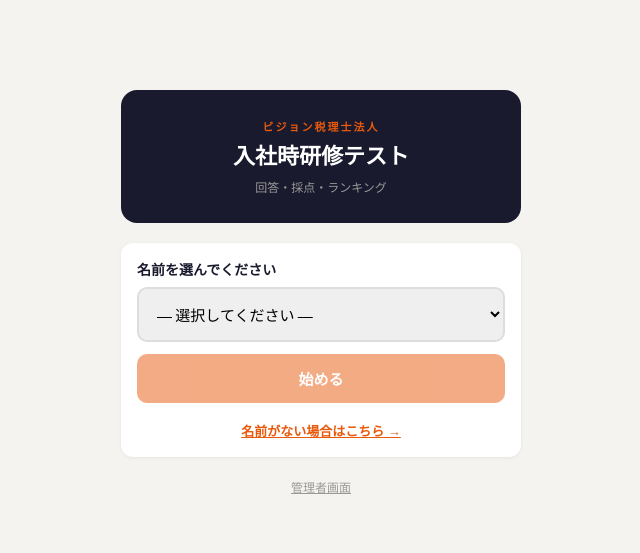
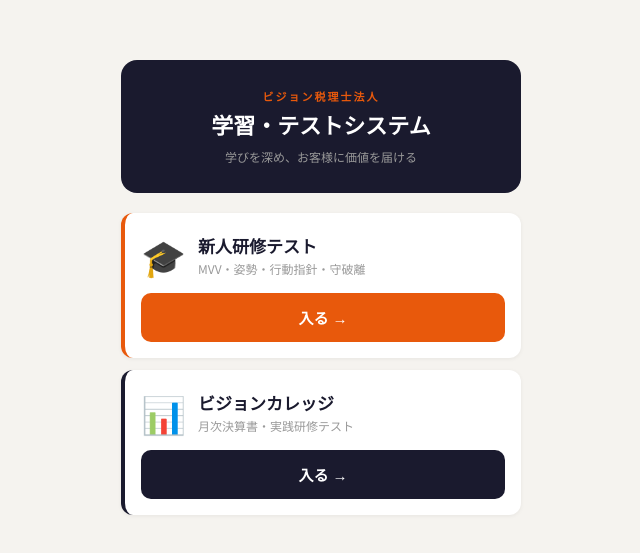
Before and after one commit to suzukimunenari-coder/vision-kenshu, a Next.js app: page / in a window 1280 px wide. Shown: the part 107-660 px from the top of the page, without its empty margins (319-959 px from the left). Built offline with nearby package versions, Linux system fonts and the light colour scheme.

Commit message:
Update page.js

```diff
--- a/src/app/page.js
+++ b/src/app/page.js
@@ -3,6 +3,7 @@
 
 const GAS_URL = "https://script.google.com/macros/s/AKfycbxOOhjOqe9GfdX9DfUdcLpBW6apPM7eyrP8_bWXGWUmwkQ6G1fzPWzHmnR6BDwHBNGFSQ/exec";
 const SKEY = "vt_v6";
+const SKEY_C = "vc_v1";
 const ADMIN_PASSWORD = "9999";
 const DEFAULT_MEMBERS = ["中嶋寛彩","大野裕貴","佐藤北斗","小川泰佑","望月梨花","相澤","小金澤葵","廣瀬紫音","菊川太翼","鈴木翔"];
 
@@ -49,7 +50,7 @@
   id:"test_0413",title:"テスト② 行動指針・良樹細根・成果の三原則",date:"2026/4/13",totalScore:50,
   modelAnswers:{
     q1_kodo:"お客様第一主義、素直と謙虚さ、良樹細根、熱意、人間として何が正しいか、原理・原則を守る、正直な仕事をする、時間を大切にする、成長、プラス発想、毎日0.1％成長する、一人の100歩より百人の1歩",
-    q2_ryoju:"「良樹細根（りょうじゅさいこん）」とは、良い果実（成果）を得るには、見えない根（人間性や基礎）を育てる必要があるという教え。細かく根が張っている木は枝葉もよく茂り立派な木になる。良い成果は日頃の行い・心・基礎など見えない部分から生まれる。経営や教育の場で、目に見える結果よりも地道な努力や基礎固めの重要性を説く際に使われる。",
+    q2_ryoju:"「良樹細根（りょうじゅさいこん）」とは、良い果実（成果）を得るには、見えない根（人間性や基礎）を育てる必要があるという教え。細かく根が張っている木は枝葉もよく茂り立派な木になる。良い成果は日頃の行い・心・基礎など見えない部分から生まれる。",
     q3_ne:"感謝・挨拶・清掃・環境整備・素直・人格・人間力・誠実・誠意・熱意・笑顔・規律・勤勉・親孝行・礼儀・謙虚・報連相・約束を守る・読書・仲間（20個中10個）",
     q4_stage1:"インプット中心・仕事がわかる喜び。勉強の習慣を身につける。会計・税務・労務の知識習得。掃除・挨拶を実践する。",
     q5_seika:"①スピード（即応性）②文字量（熱量と論理）③愚直に実践（試行回数と量）"
@@ -60,6 +61,28 @@
     {id:"q3_ne",title:"問3：根の部分10個",question:"「良樹細根」図内の「根（環境整備）」の部分を10個答えてください。",maxScore:10,scoringMode:"暗記型"},
     {id:"q4_stage1",title:"問4：第1ステージ",question:"従業員の未来像の第1ステージで意識するべきことは何ですか？",maxScore:10,scoringMode:"理解型（文字量なし）"},
     {id:"q5_seika",title:"問5：成果が出る人の三原則",question:"「成果が出る人の三原則」は何ですか？\n3つ答えてください。",maxScore:10,scoringMode:"暗記型"},
+  ]
+}];
+
+const COLLEGE_SESSIONS = [{
+  id:"college_0413",title:"基礎テスト① 月次決算書の基本",date:"2026/4/13",totalScore:70,
+  modelAnswers:{
+    c1_color:"青→当月黒字・累計黒字。黄→当月黒字だが累計赤字、または当月赤字だが累計黒字。ピンク→当月赤字・累計赤字。",
+    c2_pqmqfg:"PQ→売上高（単価×数量）。MQ→粗利益額（売上高－変動費）。F→固定費。G→経常利益（MQ－F）。",
+    c3_soneki:"固定費÷粗利益額",
+    c4_anzen:"G÷MQ。販売数量の減少にどれだけ耐えられるかを示す指標。理想10%・目標5%。",
+    c5_explain:"P（単価）・Q（数量）・V（変動費）・F（固定費）の4つの視点で説明する。感度分析を使い、どの要素が一番利益に影響するかを数字で示しながら、どこに手を打てば利益が出るかをお客様と一緒に考える。",
+    c6_salesdown:"売上三期比較グラフで傾向を確認する。粗利益率・固定費生産性・損益分岐点比率を見て、P（単価）を上げるかQ（数量）を増やすかF（固定費）を下げるかを提案する。",
+    c7_cashflow:"利益は損益計算書上の数字だが、売掛金の増加・借入返済・設備投資などでお金は出ていく。キャッシュフロー計算書で実際のお金の動きを確認し、勘定合って銭足らずの状態を説明する。"
+  },
+  questions:[
+    {id:"c1_color",title:"問1：表紙の色の意味",question:"月次決算書の表紙の色（青・黄・ピンク）それぞれの意味を答えてください。",maxScore:15,scoringMode:"暗記型"},
+    {id:"c2_pqmqfg",title:"問2：PQ・MQ・F・Gの意味",question:"PQ・MQ・F・Gそれぞれの意味を答えてください。",maxScore:20,scoringMode:"暗記型"},
+    {id:"c3_soneki",title:"問3：損益分岐点比率の計算式",question:"損益分岐点比率の計算式を答えてください。",maxScore:10,scoringMode:"暗記型"},
+    {id:"c4_anzen",title:"問4：経営安全率とは",question:"経営安全率とは何ですか？計算式と意味を説明してください。",maxScore:10,scoringMode:"理解型（文字量なし）"},
+    {id:"c5_explain",title:"問5：お客様への説明",question:"月次決算書を使って「どこに手を打てば利益が出るか」をお客様に説明する場合、どのように説明しますか？",maxScore:15,scoringMode:"理解型（文字量あり）"},
+    {id:"c6_salesdown",title:"問6：売上が下がった時",question:"お客様の売上が前年比で下がっていた場合、何を見てどう対応を提案しますか？",maxScore:10,scoringMode:"理解型（文字量あり）"},
+    {id:"c7_cashflow",title:"問7：利益とお金の違い",question:"「利益が出ているのにお金が残らない」という状況をどう説明しますか？",maxScore:10,scoringMode:"理解型（文字量あり）"},
   ]
 }];
 
@@ -98,14 +121,14 @@
   return null;
 }
 
-function dbLoad() { try { return JSON.parse(localStorage.getItem(SKEY) || "{}"); } catch { return {}; } }
-function dbSave(d) { try { localStorage.setItem(SKEY, JSON.stringify(d)); } catch {} }
-function cfgLoad() { try { return JSON.parse(localStorage.getItem(SKEY + "_cfg") || "{}"); } catch { return {}; } }
-function cfgSave(c) { try { localStorage.setItem(SKEY + "_cfg", JSON.stringify(c)); } catch {} }
+function dbLoad(key) { try { return JSON.parse(localStorage.getItem(key || SKEY) || "{}"); } catch { return {}; } }
+function dbSave(d, key) { try { localStorage.setItem(key || SKEY, JSON.stringify(d)); } catch {} }
+function cfgLoad(key) { try { return JSON.parse(localStorage.getItem((key || SKEY) + "_cfg") || "{}"); } catch { return {}; } }
+function cfgSave(c, key) { try { localStorage.setItem((key || SKEY) + "_cfg", JSON.stringify(c)); } catch {} }
 
 function initAll() {
-  const d = dbLoad();
-  const savedCfg = cfgLoad();
+  const d = dbLoad(SKEY);
+  const savedCfg = cfgLoad(SKEY);
   const cfg = {};
   cfg.members = savedCfg.members || [...DEFAULT_MEMBERS];
   cfg.sessions = DEFAULT_SESSIONS.map(ds => {
@@ -124,12 +147,77 @@
       changed = true;
     }
   });
-  if (changed) dbSave(d);
-  cfgSave(cfg);
+  if (changed) dbSave(d, SKEY);
+  cfgSave(cfg, SKEY);
+  return { data: d, cfg };
+}
+
+function initCollege() {
+  const d = dbLoad(SKEY_C);
+  const savedCfg = cfgLoad(SKEY_C);
+  const cfg = {};
+  cfg.members = savedCfg.members || [];
+  cfg.sessions = COLLEGE_SESSIONS.map(ds => {
+    const existing = (savedCfg.sessions || []).find(s => s.id === ds.id);
+    if (!existing) return { ...ds };
+    return { ...existing, modelAnswers: ds.modelAnswers, questions: ds.questions.map(dq => ({ ...dq, scoringMode: dq.scoringMode })) };
+  });
+  const defaultIds = COLLEGE_SESSIONS.map(s => s.id);
+  const customSessions = (savedCfg.sessions || []).filter(s => !defaultIds.includes(s.id));
+  cfg.sessions = [...cfg.sessions, ...customSessions];
+  cfgSave(cfg, SKEY_C);
   return { data: d, cfg };
 }
 
 export default function App() {
+  const [mode, setMode] = useState("top"); // "top" | "shinjin" | "college"
+  return (
+    <div style={{ background: "#F5F3EF", minHeight: "100vh" }}>
+      <style>{`@keyframes spin{to{transform:rotate(360deg)}} @keyframes fadeIn{from{opacity:0;transform:translateY(6px)}to{opacity:1;transform:translateY(0)}} .fade{animation:fadeIn .2s ease} *{box-sizing:border-box}`}</style>
+      {mode === "top" && <TopPage onSelect={setMode} />}
+      {mode === "shinyin" && <ShinjiApp onBack={() => setMode("top")} />}
+      {mode === "college" && <CollegeApp onBack={() => setMode("top")} />}
+    </div>
+  );
+}
+
+// ===== トップページ =====
+function TopPage({ onSelect }) {
+  return (
+    <div style={S.cw}>
+      <div style={{ width: "100%", maxWidth: 400 }} className="fade">
+        <div style={S.lb}>
+          <div style={S.ls}>ビジョン税理士法人</div>
+          <div style={S.lm}>学習・テストシステム</div>
+          <div style={S.ld}>学びを深め、お客様に価値を届ける</div>
+        </div>
+        <div style={{ ...S.card, cursor: "pointer", borderLeft: "4px solid #E8590C" }} onClick={() => onSelect("shinyin")}>
+          <div style={{ display: "flex", alignItems: "center", gap: 12 }}>
+            <div style={{ fontSize: 36 }}>🎓</div>
+            <div>
+              <div style={{ fontSize: 17, fontWeight: 700, color: "#1A1A2E" }}>新人研修テスト</div>
+              <div style={{ fontSize: 12, color: "#999", marginTop: 2 }}>MVV・姿勢・行動指針・守破離</div>
+            </div>
+          </div>
+          <button style={{ ...S.btnO, marginTop: 12 }}>入る →</button>
+        </div>
+        <div style={{ ...S.card, cursor: "pointer", borderLeft: "4px solid #1A1A2E" }} onClick={() => onSelect("college")}>
+          <div style={{ display: "flex", alignItems: "center", gap: 12 }}>
+            <div style={{ fontSize: 36 }}>📊</div>
+            <div>
+              <div style={{ fontSize: 17, fontWeight: 700, color: "#1A1A2E" }}>ビジョンカレッジ</div>
+              <div style={{ fontSize: 12, color: "#999", marginTop: 2 }}>月次決算書・実践研修テスト</div>
+            </div>
+          </div>
+          <button style={{ ...S.btnD, marginTop: 12 }}>入る →</button>
+        </div>
+      </div>
+    </div>
+  );
+}
+
+// ===== 新人研修テスト アプリ =====
+function ShinjiApp({ onBack }) {
   const [page, setPage] = useState("login");
   const [prevPage, setPrevPage] = useState("sessions");
   const [user, setUser] = useState("");
@@ -138,32 +226,53 @@
   const [selSession, setSelSession] = useState(null);
   const [doneRec, setDoneRec] = useState(null);
   useEffect(() => { const { data: d, cfg: c } = initAll(); setData(d); setCfg(c); }, []);
-  const updateCfg = c => { cfgSave(c); setCfg({ ...c }); };
-  const updateData = d => { dbSave(d); setData({ ...d }); };
+  const updateCfg = c => { cfgSave(c, SKEY); setCfg({ ...c }); };
+  const updateData = d => { dbSave(d, SKEY); setData({ ...d }); };
   const goRanking = (from) => { setPrevPage(from); setPage("ranking"); };
-  return (
-    <div style={{ background: "#F5F3EF", minHeight: "100vh" }}>
-      <style>{`@keyframes spin{to{transform:rotate(360deg)}} @keyframes fadeIn{from{opacity:0;transform:translateY(6px)}to{opacity:1;transform:translateY(0)}} .fade{animation:fadeIn .2s ease} *{box-sizing:border-box}`}</style>
-      {page === "login" && <LoginPage cfg={cfg} onStart={n => { setUser(n); setPage("sessions"); }} onAdmin={(pw) => { if(pw === ADMIN_PASSWORD){ setPage("admin"); } }} updateCfg={updateCfg} />}
-      {page === "sessions" && <SessionList user={user} data={data} cfg={cfg} onSelect={s => { setSelSession(s); setPage("quiz"); }} onBack={() => setPage("login")} onShowRanking={() => goRanking("sessions")} />}
-      {page === "quiz" && selSession && <QuizPage user={user} session={selSession} data={data} onDone={async rec => {
-        const d = dbLoad();
-        if (!d[user]) d[user] = {};
-        d[user][selSession.id] = rec;
-        dbSave(d);
-        setData({ ...d });
-        setDoneRec(rec);
-        await saveGAS(user, selSession.id, rec.answers, rec.scoring, rec.submittedAt);
-        setPage("done");
-      }} />}
-      {page === "done" && selSession && doneRec && <DonePage user={user} session={selSession} rec={doneRec} onBack={() => { setDoneRec(null); setPage("sessions"); }} />}
-      {page === "admin" && <AdminPage data={data} cfg={cfg} onBack={() => setPage("login")} updateData={updateData} updateCfg={updateCfg} onShowRanking={() => goRanking("admin")} />}
-      {page === "ranking" && <RankingPage data={data} cfg={cfg} onBack={() => setPage(prevPage || "sessions")} />}
-    </div>
-  );
+
+  return <>
+    {page === "login" && <LoginPage cfg={cfg} onStart={n => { setUser(n); setPage("sessions"); }} onAdmin={(pw) => { if(pw === ADMIN_PASSWORD) setPage("admin"); }} updateCfg={updateCfg} onBack={onBack} appName="新人研修テスト" appSub="MVV・姿勢・行動指針" />}
+    {page === "sessions" && <SessionList user={user} data={data} cfg={cfg} onSelect={s => { setSelSession(s); setPage("quiz"); }} onBack={() => setPage("login")} onShowRanking={() => goRanking("sessions")} />}
+    {page === "quiz" && selSession && <QuizPage user={user} session={selSession} data={data} onDone={async rec => {
+      const d = dbLoad(SKEY); if (!d[user]) d[user] = {}; d[user][selSession.id] = rec;
+      dbSave(d, SKEY); setData({ ...d }); setDoneRec(rec);
+      await saveGAS(user, selSession.id, rec.answers, rec.scoring, rec.submittedAt); setPage("done");
+    }} />}
+    {page === "done" && selSession && doneRec && <DonePage user={user} session={selSession} rec={doneRec} onBack={() => { setDoneRec(null); setPage("sessions"); }} />}
+    {page === "admin" && <AdminPage data={data} cfg={cfg} onBack={() => setPage("login")} updateData={updateData} updateCfg={updateCfg} onShowRanking={() => goRanking("admin")} skey={SKEY} />}
+    {page === "ranking" && <RankingPage data={data} cfg={cfg} onBack={() => setPage(prevPage || "sessions")} />}
+  </>;
 }
 
-function LoginPage({ cfg, onStart, onAdmin, updateCfg }) {
+// ===== ビジョンカレッジ アプリ =====
+function CollegeApp({ onBack }) {
+  const [page, setPage] = useState("login");
+  const [prevPage, setPrevPage] = useState("sessions");
+  const [user, setUser] = useState("");
+  const [data, setData] = useState({});
+  const [cfg, setCfg] = useState({ members: [], sessions: [] });
+  const [selSession, setSelSession] = useState(null);
+  const [doneRec, setDoneRec] = useState(null);
+  useEffect(() => { const { data: d, cfg: c } = initCollege(); setData(d); setCfg(c); }, []);
+  const updateCfg = c => { cfgSave(c, SKEY_C); setCfg({ ...c }); };
+  const updateData = d => { dbSave(d, SKEY_C); setData({ ...d }); };
+  const goRanking = (from) => { setPrevPage(from); setPage("ranking"); };
+
+  return <>
+    {page === "login" && <LoginPage cfg={cfg} onStart={n => { setUser(n); setPage("sessions"); }} onAdmin={(pw) => { if(pw === ADMIN_PASSWORD) setPage("admin"); }} updateCfg={updateCfg} onBack={onBack} appName="ビジョンカレッジ" appSub="月次決算書・実践研修" allowNewName={true} />}
+    {page === "sessions" && <SessionList user={user} data={data} cfg={cfg} onSelect={s => { setSelSession(s); setPage("quiz"); }} onBack={() => setPage("login")} onShowRanking={() => goRanking("sessions")} />}
+    {page === "quiz" && selSession && <QuizPage user={user} session={selSession} data={data} onDone={async rec => {
+      const d = dbLoad(SKEY_C); if (!d[user]) d[user] = {}; d[user][selSession.id] = rec;
+      dbSave(d, SKEY_C); setData({ ...d }); setDoneRec(rec);
+      await saveGAS(user, selSession.id, rec.answers, rec.scoring, rec.submittedAt); setPage("done");
+    }} />}
+    {page === "done" && selSession && doneRec && <DonePage user={user} session={selSession} rec={doneRec} onBack={() => { setDoneRec(null); setPage("sessions"); }} />}
+    {page === "admin" && <AdminPage data={data} cfg={cfg} onBack={() => setPage("login")} updateData={updateData} updateCfg={updateCfg} onShowRanking={() => goRanking("admin")} skey={SKEY_C} isCollege={true} />}
+    {page === "ranking" && <RankingPage data={data} cfg={cfg} onBack={() => setPage(prevPage || "sessions")} />}
+  </>;
+}
+
+function LoginPage({ cfg, onStart, onAdmin, updateCfg, onBack, appName, appSub, allowNewName }) {
   const [sel, setSel] = useState("");
   const [showInput, setShowInput] = useState(false);
   const [newName, setNewName] = useState("");
@@ -185,8 +294,8 @@
       <div style={{ width: "100%", maxWidth: 400 }} className="fade">
         <div style={S.lb}>
           <div style={S.ls}>ビジョン税理士法人</div>
-          <div style={S.lm}>入社時研修テスト</div>
-          <div style={S.ld}>回答・採点・ランキング</div>
+          <div style={S.lm}>{appName || "研修テスト"}</div>
+          <div style={S.ld}>{appSub || ""}</div>
         </div>
         {!showInput ? (
           <div style={S.card}>
@@ -222,6 +331,7 @@
             <button style={{ ...S.btnG, marginTop: 8 }} onClick={() => { setShowPw(false); setPw(""); }}>キャンセル</button>
           </div>
         )}
+        {onBack && <button onClick={onBack} style={{ ...S.al, color: "#E8590C" }}>← トップに戻る</button>}
       </div>
     </div>
   );
@@ -232,7 +342,7 @@
   return (
     <div style={S.pw} className="fade">
       <div style={S.hdr}>
-        <div><div style={S.hs}>入社時研修テスト</div><div style={{ fontSize: 16, fontWeight: 700 }}>{user} さん</div></div>
+        <div><div style={S.hs}>テスト一覧</div><div style={{ fontSize: 16, fontWeight: 700 }}>{user} さん</div></div>
         <button style={S.btnSG} onClick={onBack}>ログアウト</button>
       </div>
       <button style={{ ...S.btnO, marginBottom: 16 }} onClick={onShowRanking}>🏆 みんなの順位・点数を見る</button>
@@ -277,9 +387,7 @@
     if (session.modelAnswers) {
       setMsg("AIが採点中... しばらくお待ちください");
       sc = await scoreWithAI(session, answers);
-    } else {
-      setMsg("提出中...");
-    }
+    } else { setMsg("提出中..."); }
     onDone({ answers: { ...answers }, submittedAt: new Date().toISOString(), scoring: sc });
   };
   if (sub) return <div style={{ ...S.cw, flexDirection: "column" }}><div style={S.spin} /><p style={{ fontSize: 15, fontWeight: 700, color: "#1A1A2E", marginTop: 16 }}>{msg}</p><p style={{ fontSize: 12, color: "#999", marginTop: 8 }}>10〜20秒かかります</p></div>;
@@ -399,7 +507,7 @@
   </div>;
 }
 
-function AdminPage({ data, cfg, onBack, updateData, updateCfg, onShowRanking }) {
+function AdminPage({ data, cfg, onBack, updateData, updateCfg, onShowRanking, skey, isCollege }) {
   const [tab, setTab] = useState("results");
   const [selSId, setSelSId] = useState((cfg.sessions || [])[0]?.id);
   const [detail, setDetail] = useState(null);
@@ -417,7 +525,7 @@
   const hensa = calcHensa(scores) || {};
   const addMember = () => { if (!newName.trim()) return; updateCfg({ ...cfg, members: [...cfg.members, newName.trim()] }); setNewName(""); };
   const remMember = n => updateCfg({ ...cfg, members: cfg.members.filter(m => m !== n) });
-  const delAnswer = (n, sid) => { const d = dbLoad(); if (d[n]) { delete d[n][sid]; if (!Object.keys(d[n]).length) delete d[n]; } updateData(d); setDetail(null); setDelConf(null); };
+  const delAnswer = (n, sid) => { const d = dbLoad(skey); if (d[n]) { delete d[n][sid]; if (!Object.keys(d[n]).length) delete d[n]; } updateData(d); setDetail(null); setDelConf(null); };
   const addTest = () => {
     if (!tf.title || !tf.date || tf.questions.some(q => !q.title || !q.question)) return;
     const id = "test_" + Date.now(); const ma = {};
@@ -432,12 +540,12 @@
     setGasLoading(true); setGasMsg("GASからデータを読み込み中...");
     const gasData = await loadFromGAS();
     if (gasData) {
-      const local = dbLoad();
+      const local = dbLoad(skey);
       Object.entries(gasData).forEach(([name, sessions]) => {
         if (!local[name]) local[name] = {};
         Object.entries(sessions).forEach(([sid, rec]) => { if (!local[name][sid] || rec.submittedAt > (local[name][sid].submittedAt || "")) local[name][sid] = rec; });
       });
-      dbSave(local); updateData(local); setGasMsg("✅ 読み込み完了！最新データに更新しました");
+      dbSave(local, skey); updateData(local); setGasMsg("✅ 読み込み完了！最新データに更新しました");
     } else { setGasMsg("❌ 読み込み失敗。時間をおいて再試行してください"); }
     setGasLoading(false); setTimeout(() => setGasMsg(""), 4000);
   };
@@ -554,9 +662,9 @@
       <button style={{ ...S.btnO, marginBottom: 16 }} onClick={() => setShowAdd(!showAdd)}>{showAdd ? "▾ 入力フォームを閉じる" : "＋ 新しいテストを作成"}</button>
       {showAdd && <div style={{ ...S.card, borderLeft: "4px solid #E8590C" }}>
         <label style={S.label}>テストタイトル</label>
-        <input value={tf.title} onChange={e => setTf(f => ({ ...f, title: e.target.value }))} placeholder="例：テスト③ 月次決算" style={{ ...S.input, marginBottom: 12 }} />
+        <input value={tf.title} onChange={e => setTf(f => ({ ...f, title: e.target.value }))} placeholder="例：復習テスト① 月次決算書" style={{ ...S.input, marginBottom: 12 }} />
         <label style={S.label}>実施日</label>
-        <input value={tf.date} onChange={e => setTf(f => ({ ...f, date: e.target.value }))} placeholder="例：2026/4/20" style={{ ...S.input, marginBottom: 12 }} />
+        <input value={tf.date} onChange={e => setTf(f => ({ ...f, date: e.target.value }))} placeholder="例：2026/5/10" style={{ ...S.input, marginBottom: 12 }} />
         <div style={{ fontSize: 13, fontWeight: 700, color: "#1A1A2E", margin: "8px 0" }}>問題（{tf.questions.length}問）</div>
         {tf.questions.map((q, i) => <div key={i} style={{ ...S.card, background: "#F9F7F4", marginBottom: 8 }}>
           <div style={{ fontSize: 12, color: "#E8590C", fontWeight: 700, marginBottom: 8 }}>問{i + 1}</div>
@@ -580,7 +688,7 @@
           <div style={{ fontSize: 14, fontWeight: 700, color: "#1A1A2E" }}>{s.title}</div>
           <div style={{ fontSize: 12, color: "#999" }}>{s.date} ｜ {s.questions.length}問 ｜ 満点{s.totalScore}点</div>
         </div>
-        {s.id !== "test_0409" && s.id !== "test_0413" && <button onClick={() => remTest(s.id)} style={{ background: "none", border: "1px solid #ddd", borderRadius: 6, padding: "4px 12px", fontSize: 12, color: "#c00", cursor: "pointer" }}>削除</button>}
+        {s.id !== "test_0409" && s.id !== "test_0413" && s.id !== "college_0413" && <button onClick={() => remTest(s.id)} style={{ background: "none", border: "1px solid #ddd", borderRadius: 6, padding: "4px 12px", fontSize: 12, color: "#c00", cursor: "pointer" }}>削除</button>}
       </div>)}
     </>}
   </div>;
@@ -594,7 +702,7 @@
   ls: { fontSize: 11, color: "#E8590C", fontWeight: 700, letterSpacing: 2, marginBottom: 4 },
   lm: { fontSize: 22, fontWeight: 700 },
   ld: { fontSize: 12, color: "#999", marginTop: 8 },
-  al: { display: "block", margin: "20px auto 0", background: "none", border: "none", color: "#999", fontSize: 12, cursor: "pointer", textDecoration: "underline" },
+  al: { display: "block", margin: "12px auto 0", background: "none", border: "none", color: "#999", fontSize: 12, cursor: "pointer", textDecoration: "underline" },
   hdr: { background: "#1A1A2E", color: "#fff", borderRadius: 12, padding: 16, marginBottom: 16, display: "flex", justifyContent: "space-between", alignItems: "center" },
   hs: { fontSize: 11, color: "#E8590C", fontWeight: 700, marginBottom: 2 },
   card: { background: "#fff", borderRadius: 12, padding: 16, marginBottom: 12, boxShadow: "0 1px 4px rgba(0,0,0,0.06)" },
```
